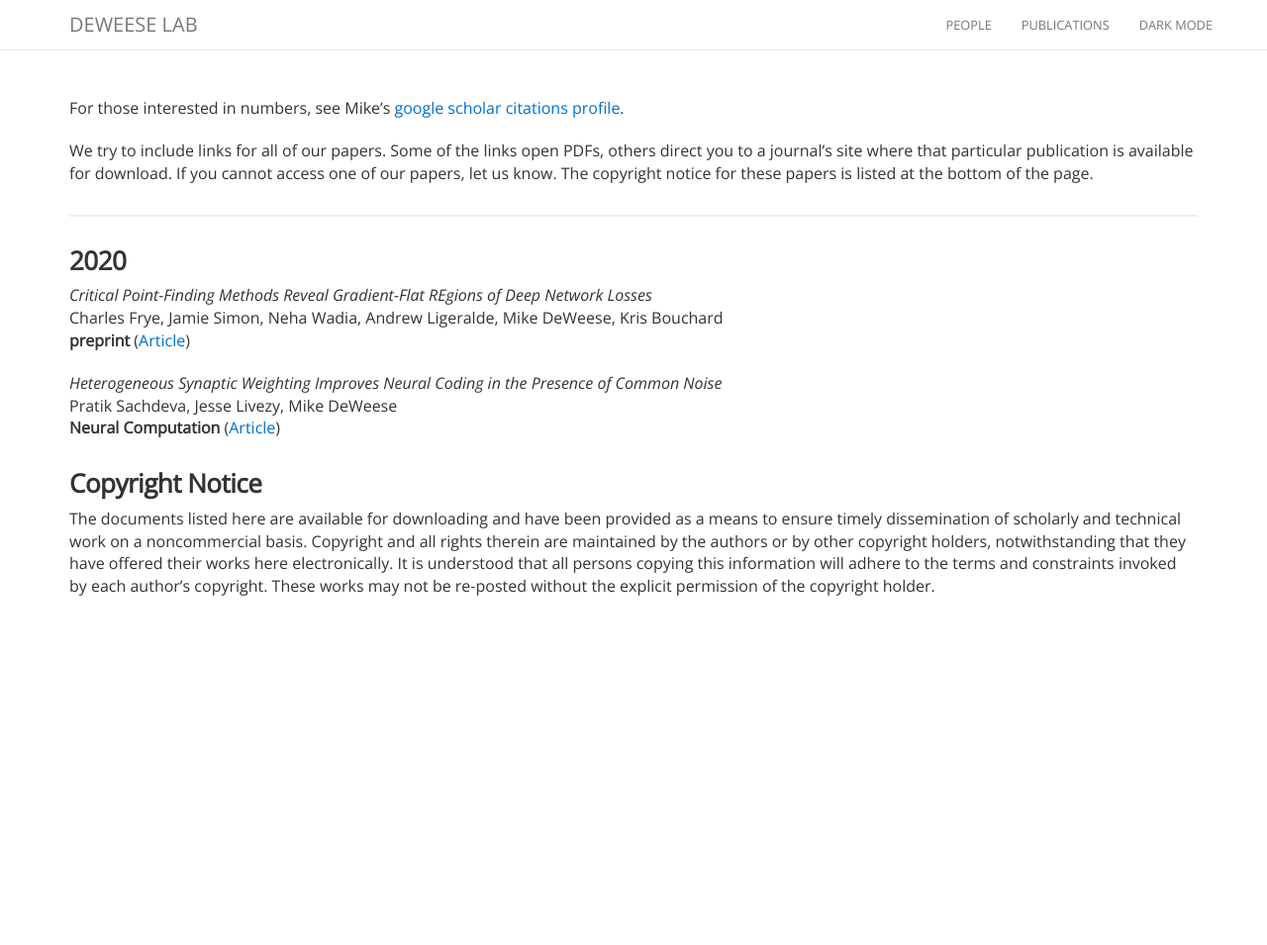
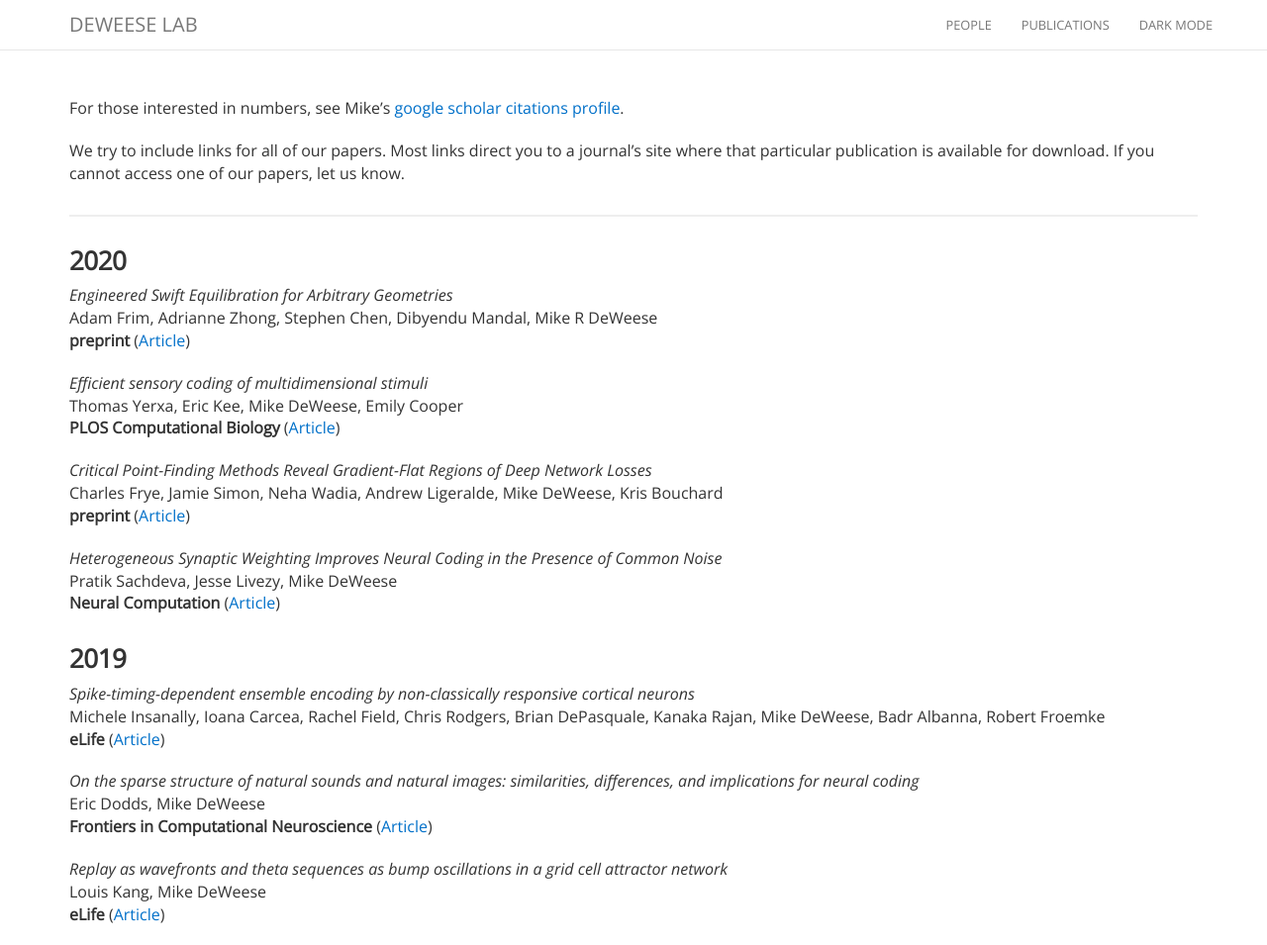
Before and after one commit to ncinko-testing/ncinko-testing.github.io, a Jekyll site: the page built from publications.md, in a window 1280 px wide and 955 px high. Shown: the whole window at 99% size. Built offline with Jekyll 4.4.1, drawn with Linux system fonts in a browser that asks for light colours; nearby versions of some CDN libraries.

Commit message:
Update publications.md

```diff
--- a/publications.md
+++ b/publications.md
@@ -5,13 +5,21 @@ permalink: /publication/
 
 For those interested in numbers, see Mike's [google scholar citations profile](https://scholar.google.com/citations?user=DZ9-LmkAAAAJ&hl=en).
 
-We try to include links for all of our papers. Some of the links open PDFs, others direct you to a journal's site where that particular publication is available for download. If you cannot access one of our papers, let us know. The copyright notice for these papers is listed at the bottom of the page.
+We try to include links for all of our papers. Most links direct you to a journal's site where that particular publication is available for download. If you cannot access one of our papers, let us know.
 
 <hr>
 
 ### 2020
 
-_Critical Point-Finding Methods Reveal Gradient-Flat REgions of Deep Network Losses_<br>
+_Engineered Swift Equilibration for Arbitrary Geometries_<br>
+Adam Frim, Adrianne Zhong, Stephen Chen, Dibyendu Mandal, Mike R DeWeese<br>
+**preprint** ([Article](https://arxiv.org/abs/2012.08672))
+
+_Efficient sensory coding of multidimensional stimuli_<br>
+Thomas Yerxa, Eric Kee, Mike DeWeese, Emily Cooper<br>
+**PLOS Computational Biology** ([Article](https://journals.plos.org/ploscompbiol/article?id=10.1371/journal.pcbi.1008146))
+
+_Critical Point-Finding Methods Reveal Gradient-Flat Regions of Deep Network Losses_<br>
 Charles Frye, Jamie Simon, Neha Wadia, Andrew Ligeralde, Mike DeWeese, Kris Bouchard<br>
 **preprint** ([Article](https://arxiv.org/abs/2003.10397))
 
@@ -19,8 +27,16 @@ _Heterogeneous Synaptic Weighting Improves Neural Coding in the Presence of Comm
 Pratik Sachdeva, Jesse Livezy, Mike DeWeese<br>
 **Neural Computation** ([Article](https://www.mitpressjournals.org/doi/10.1162/neco_a_01287?url_ver=Z39.88-2003&rfr_id=ori:rid:crossref.org&rfr_dat=cr_pub%20%200pubmed))
 
+### 2019
 
+_Spike-timing-dependent ensemble encoding by non-classically responsive cortical neurons_<br>
+Michele Insanally, Ioana Carcea, Rachel Field, Chris Rodgers, Brian DePasquale, Kanaka Rajan, Mike DeWeese, Badr Albanna, Robert Froemke<br>
+**eLife** ([Article](https://elifesciences.org/articles/42409))
 
-### Copyright Notice
+_On the sparse structure of natural sounds and natural images: similarities, differences, and implications for neural coding_<br>
+Eric Dodds, Mike DeWeese<br>
+**Frontiers in Computational Neuroscience** ([Article](https://www.frontiersin.org/articles/10.3389/fncom.2019.00039/full))
 
-The documents listed here are available for downloading and have been provided as a means to ensure timely dissemination of scholarly and technical work on a noncommercial basis. Copyright and all rights therein are maintained by the authors or by other copyright holders, notwithstanding that they have offered their works here electronically. It is understood that all persons copying this information will adhere to the terms and constraints invoked by each author's copyright. These works may not be re-posted without the explicit permission of the copyright holder.
+_Replay as wavefronts and theta sequences as bump oscillations in a grid cell attractor network_<br>
+Louis Kang, Mike DeWeese<br>
+**eLife** ([Article](https://elifesciences.org/articles/46351))
```
